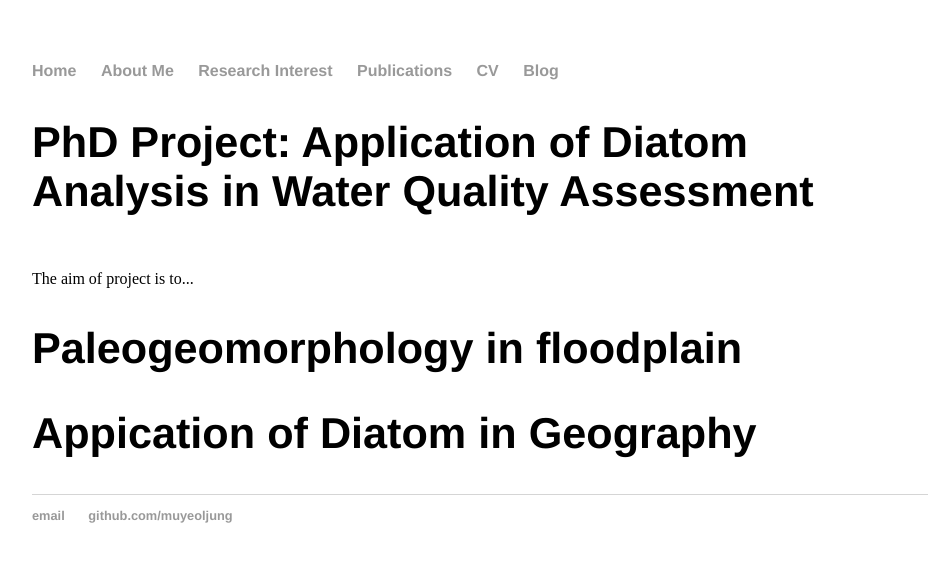
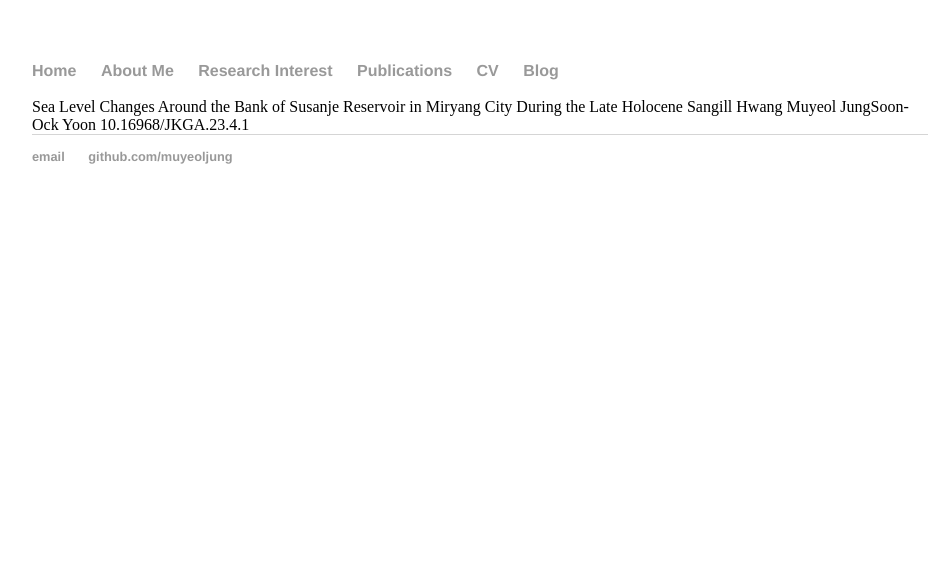
Before and after one commit to muyeoljung/muyeoljung.github.io, a Jekyll site: the page built from publications/index.html, in a window 1280 px wide. Shown: the top 562 px of the page, without its empty margins (160-1100 px from the left). Built offline with Jekyll 4.4.1, drawn with Linux system fonts in a browser that asks for light colours.

Commit message:
Update index.html

```diff
--- a/publications/index.html
+++ b/publications/index.html
@@ -4,15 +4,8 @@ title: Publications
 ---
 
 	<div class="publications">
-		<h2>PhD Project: Application of Diatom Analysis in Water Quality Assessment</h2>
-		<br>The aim of project is to...
-		</br>
-<div>
-		<h2>Paleogeomorphology in floodplain</h2>
-
-<div>
-		<h2>Appication of Diatom in Geography</h2>
-
+Sea Level Changes Around the Bank of Susanje Reservoir in Miryang City During the Late Holocene
+Sangill Hwang Muyeol JungSoon-Ock Yoon 10.16968/JKGA.23.4.1
 
 
 	</div>
```
